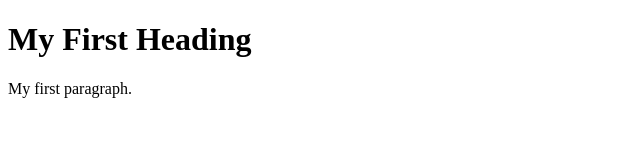
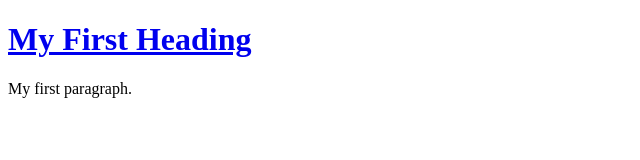
Before and after one commit to asctthrivent/deeplinkdemo, a plain HTML site: page index.html in a window 1280 px wide. Shown: the whole page, without its empty margins (0-640 px from the left). Drawn offline with Linux system fonts and the light colour scheme.

Commit message:
Update index.html

```diff
--- a/index.html
+++ b/index.html
@@ -2,7 +2,7 @@
 <html>
 <body>
 
-<h1>My First Heading</h1>
+<h1><a href="/home">My First Heading</a></h1>
 <p>My first paragraph.</p>
 
 </body>
```
